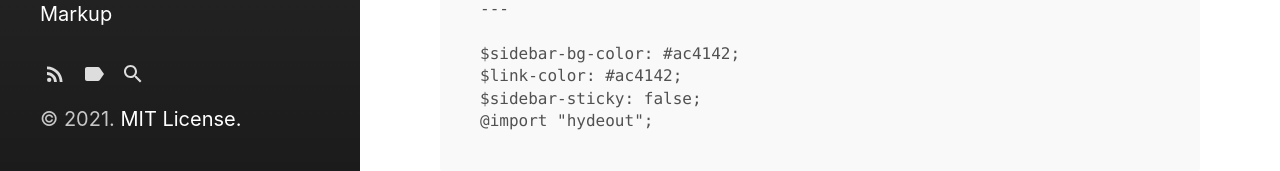
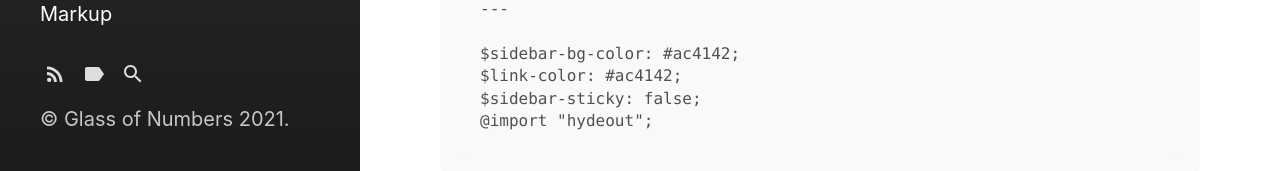
Before and after one commit to mokcak/mokcak.github.io, a Jekyll site: the page built from index.html, in a window 1280 px wide and 900 px high, scrolled down 576 px. Shown: the part 726-897 px from the top of the window. Built offline with Jekyll 4.4.1, drawn with Linux system fonts in a browser that asks for light colours; the list of posts is cut into pages by our own code.

Commit message:
Update copyright.html

```diff
--- a/_includes/copyright.html
+++ b/_includes/copyright.html
@@ -1,4 +1,4 @@
 <p>
-  &copy; {{ site.time | date: '%Y' }}.
-  <a href="{{ "/LICENSE.md" | relative_url }}">MIT License.</a>
+  &copy; Glass of Numbers {{ site.time | date: '%Y' }}.
+  <!-- <a href="{{ "/LICENSE.md" | relative_url }}">MIT License.</a> -->
 </p>
```
